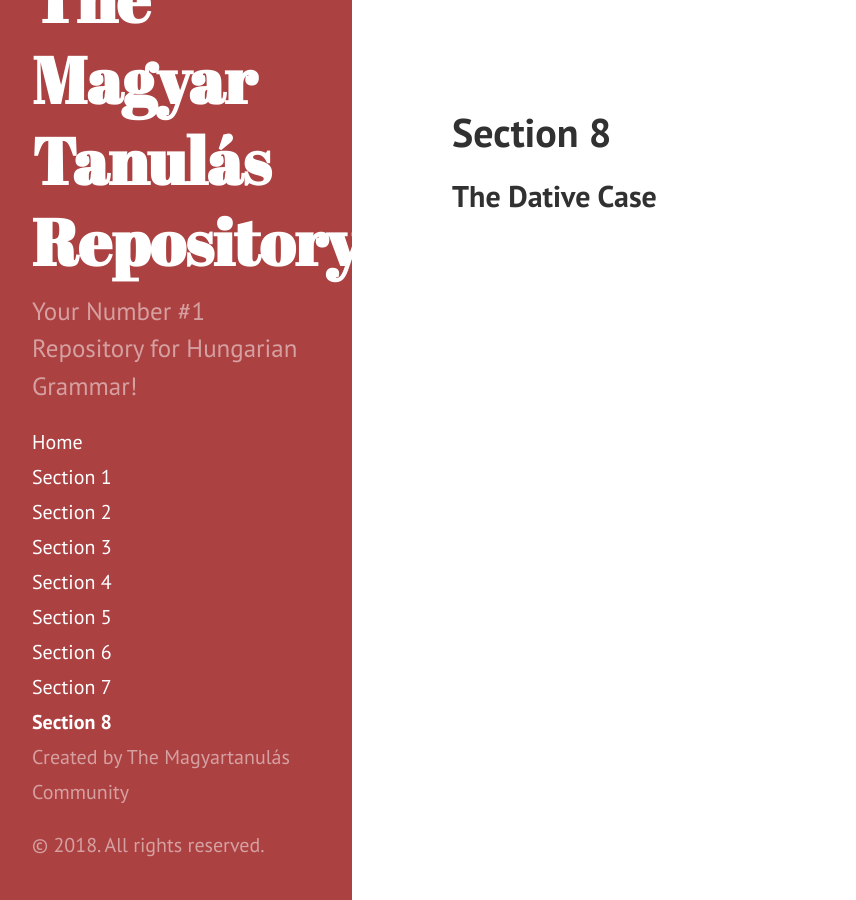
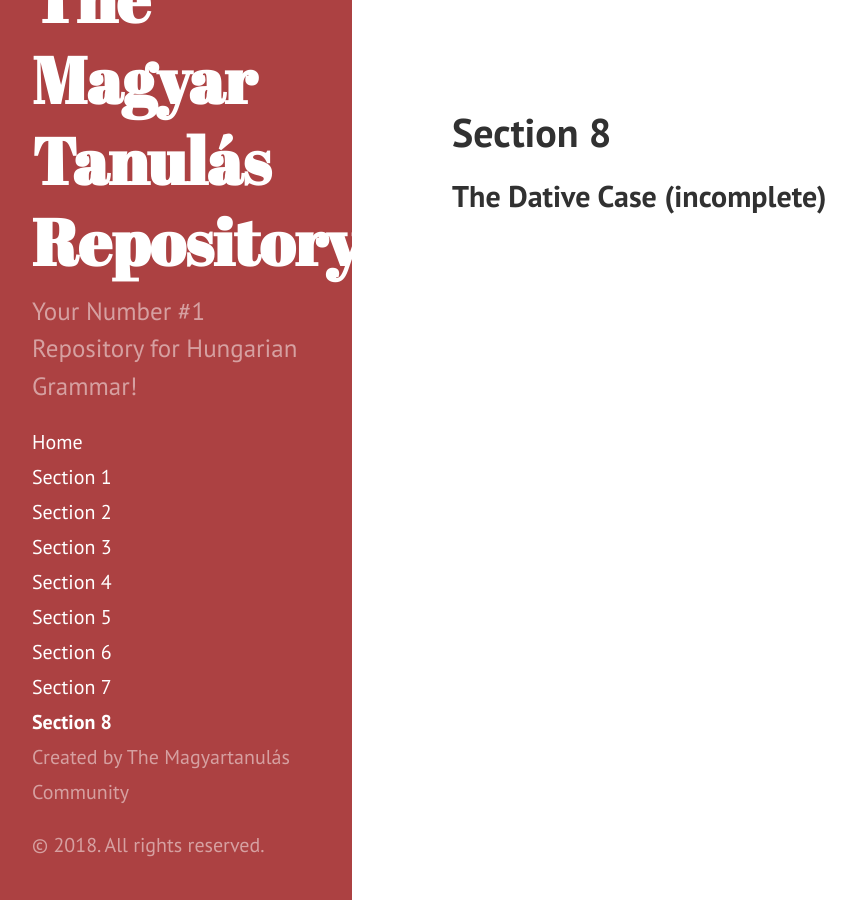
Before and after one commit to Magyartanulas/magyartanulas.github.io, a Jekyll site: the page built from Section8.md, in a window 1280 px wide. Shown: the whole page, without its empty margins (8-864 px from the left). Built offline with Jekyll 4.4.1, drawn with Linux system fonts in a browser that asks for light colours; Markdown is read by kramdown in place of the engine named in the settings.

Commit message:
Update Section8.md

```diff
--- a/Section8.md
+++ b/Section8.md
@@ -4,4 +4,4 @@ layout: page
 title: Section 8
 ---
 
-## The Dative Case
+## The Dative Case (incomplete)
```
